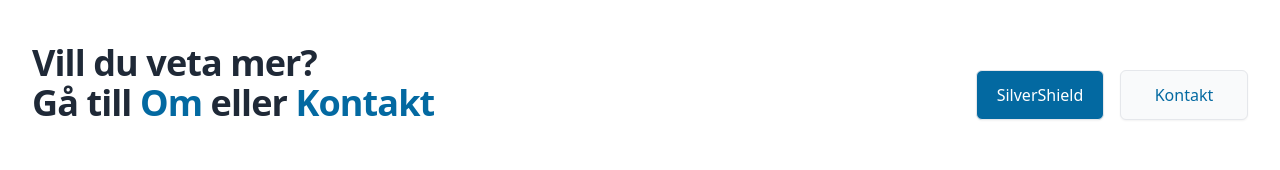
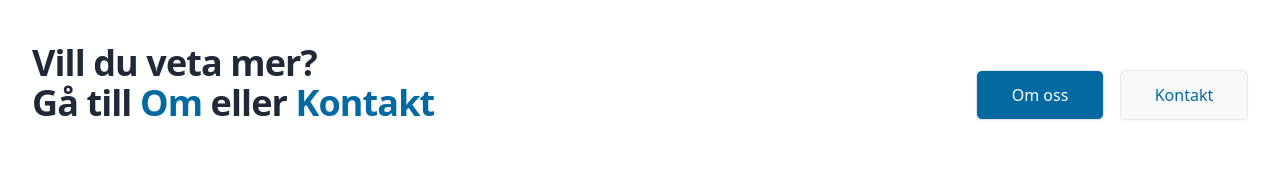
Before and after one commit to serdarsavas/silwear, a Next.js app: page / in a window 1280 px wide. Shown: the part 3290-3460 px from the top of the page. Built offline with nearby package versions, Linux system fonts and the light colour scheme; what @tailwindcss/typography would draw is missing.

Commit message:
add faq page

```diff
--- a/components/CTA.js
+++ b/components/CTA.js
@@ -12,7 +12,7 @@ export default function CTA() {
           path2: '/kontakt',
           linkText1: 'Om',
           linkText2: 'Kontakt',
-          buttonText1: 'SilverShield',
+          buttonText1: 'Om oss',
           buttonText2: 'Kontakt',
         }
       case '/om-oss':
```
